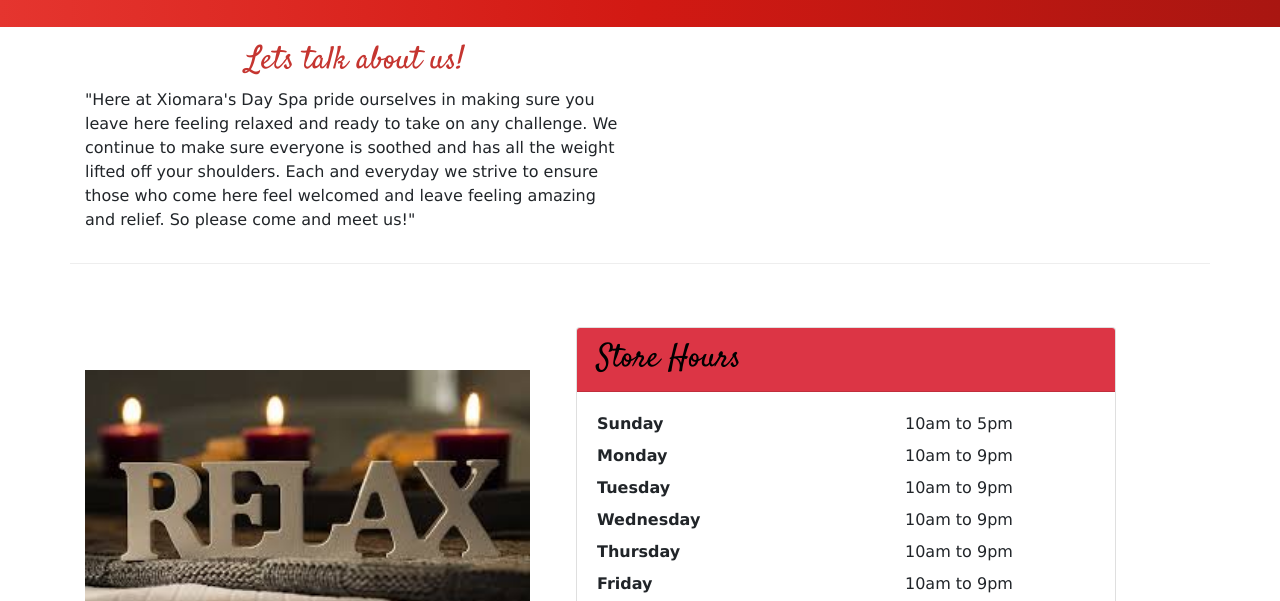
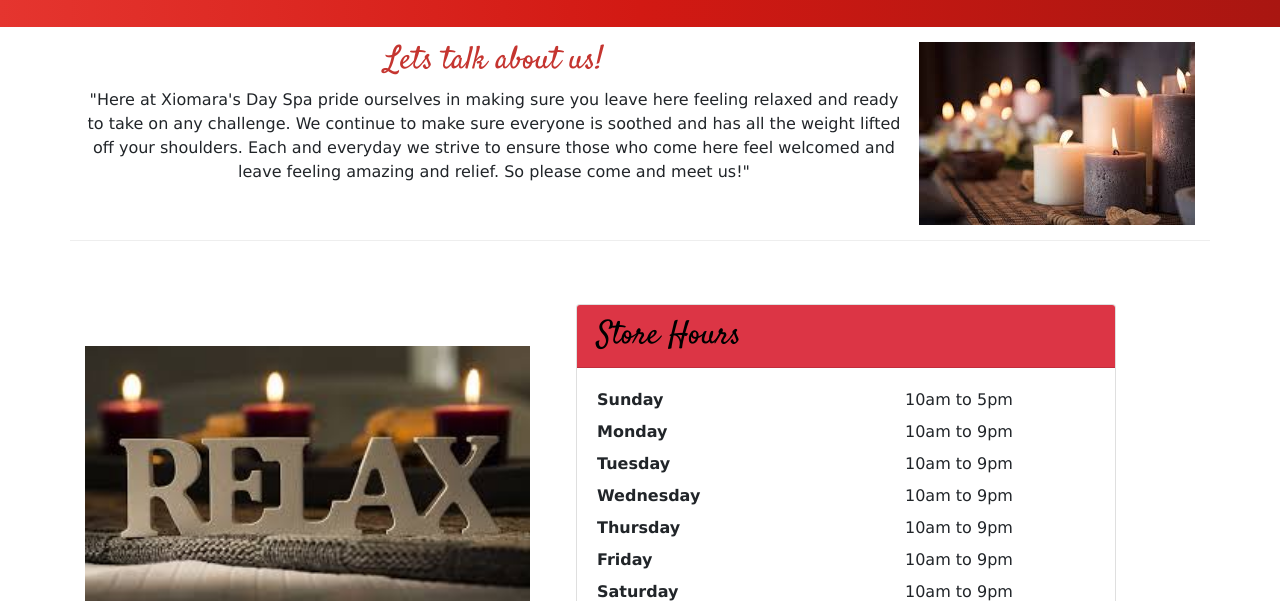
Before and after one commit to Laroya5/Portfolio-Project-, a website: page index.html in a window 1280 px wide. Shown: the part 194-795 px from the top of the page. Drawn offline with nearby package versions, Linux system fonts and the light colour scheme.

Commit message:
First Page Almost Done

```diff
--- a/index.html
+++ b/index.html
@@ -33,12 +33,13 @@
 
         <div class="container">
             <div class="row row-content align-items-center">
-                <div class="col-md-6">
+                <div class="col-md text-center">
                     <div class="media">
                         <div class="media-body">
                             <h2 class="text-sm-center">Lets talk about us!</h2>
                             <p class="d-none d-sm-block">"Here at Xiomara's Day Spa pride ourselves in making sure you leave here feeling relaxed and ready to take on any challenge. We continue to make sure everyone is soothed and has all the weight lifted off your shoulders. Each and everyday we strive to ensure those who come here feel welcomed and leave feeling amazing and relief. So please come and meet us!"</p>
                         </div>
+                        <img class="d-flex ml-3" src="img/Relax-candles.jpg" />
                     </div>
                 </div>
             </div>
```
